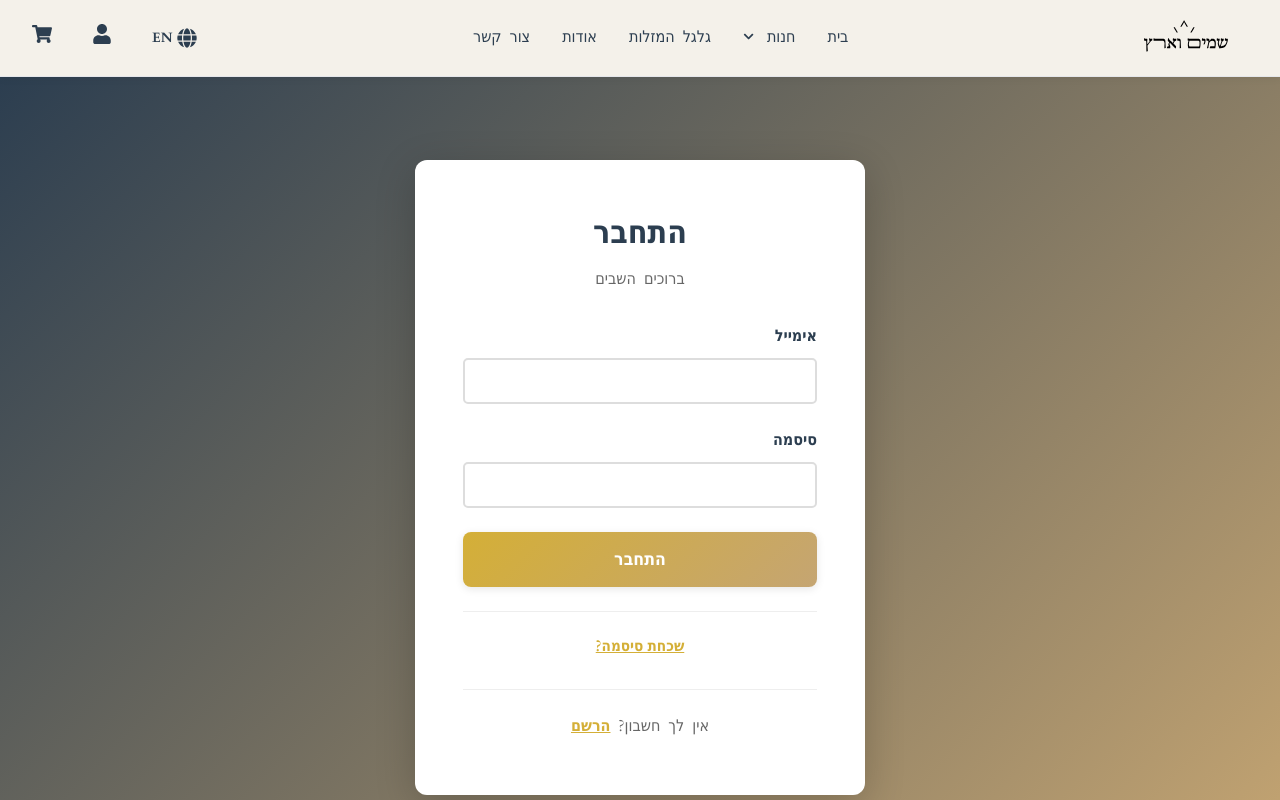
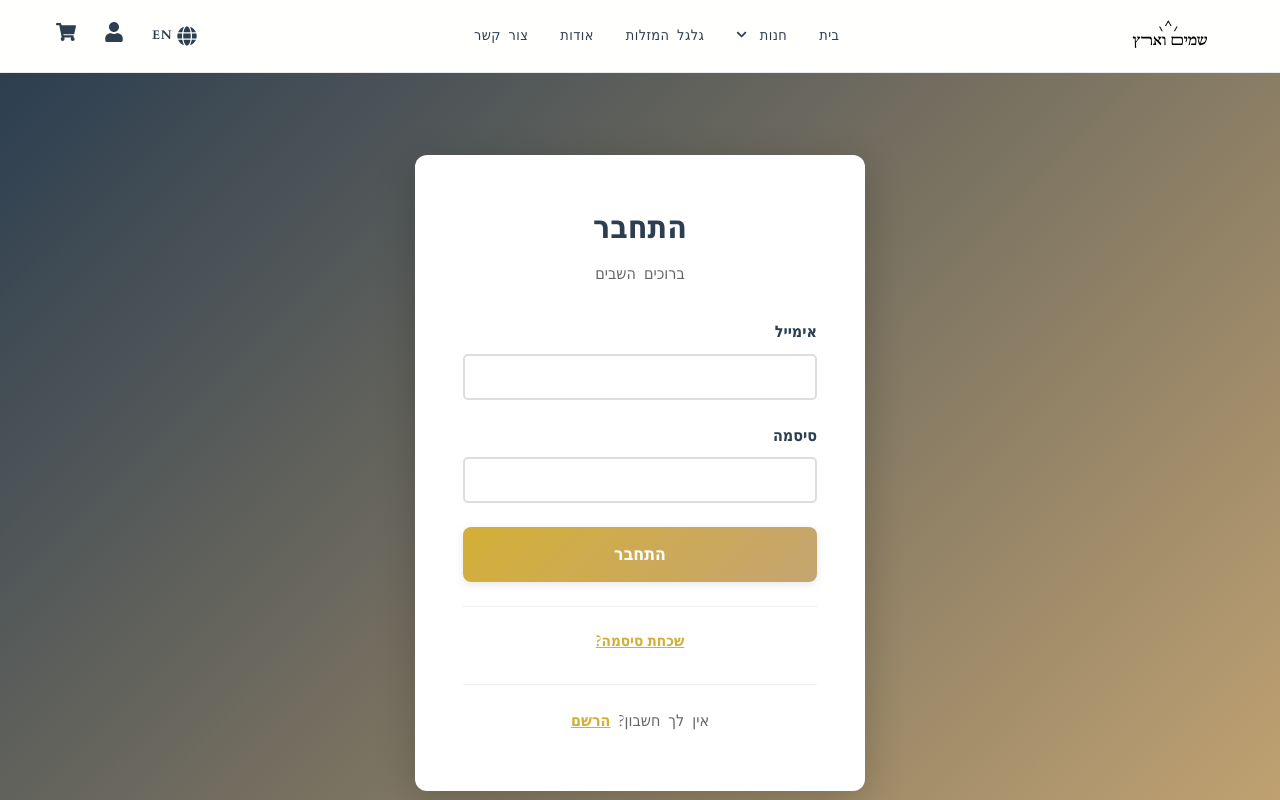
Before and after one commit to shmimveeretz/jewelry-shop, a React (Vite) app: page /login in a window 1280 px wide. Shown: the top 800 px of the page. Built offline with nearby package versions, Linux system fonts and the light colour scheme; no server answers; a web font is replaced by a local one.

Commit message:
changed the navbar

```diff
--- a/src/components/Navbar.jsx
+++ b/src/components/Navbar.jsx
@@ -77,13 +77,19 @@ function Navbar() {
           </li>
           <li
             className="dropdown"
-            onMouseEnter={() => setIsDropdownOpen(true)}
-            onMouseLeave={() => setIsDropdownOpen(false)}
+            onMouseEnter={() => !isMenuOpen && setIsDropdownOpen(true)}
+            onMouseLeave={() => !isMenuOpen && setIsDropdownOpen(false)}
           >
             <Link
               to="/shop"
               className={isActive("/shop")}
-              onClick={() => setIsMenuOpen(false)}
+              onClick={() => {
+                if (isMenuOpen) {
+                  setIsDropdownOpen((prev) => !prev);
+                } else {
+                  setIsMenuOpen(false);
+                }
+              }}
             >
               {t("shop")} <FaChevronDown className="dropdown-icon" />
             </Link>
--- a/src/styles/components/Navbar.css
+++ b/src/styles/components/Navbar.css
@@ -1,20 +1,22 @@
 .navbar {
-  background-color: #f4f1ea;
-  border-bottom: 1px solid var(--color-border);
-  padding: 0.2rem 0;
+  background-color: rgba(255, 255, 255, 0.92);
+  backdrop-filter: blur(12px);
+  -webkit-backdrop-filter: blur(12px);
+  border-bottom: 1px solid rgba(44, 62, 80, 0.1);
+  padding: 0;
   position: sticky;
   top: 0;
   z-index: 1000;
-  box-shadow: 0 2px 8px rgba(0, 0, 0, 0.05);
 }
 
 .navbar-container {
   max-width: 1400px;
   margin: 0 auto;
-  padding: 0 var(--spacing-md);
+  padding: 0 3rem;
   display: flex;
   justify-content: space-between;
   align-items: center;
+  height: 72px;
 }
 
 .navbar-logo {
@@ -32,47 +34,53 @@
 }
 
 .logo-image {
-  height: 70px;
+  height: 62px;
   width: auto;
   object-fit: contain;
 }
 
-/* Responsive logo size */
 @media (max-width: 640px) {
   .logo-image {
-    height: 60px;
+    height: 52px;
   }
 }
 
 .navbar-menu {
   display: flex;
   list-style: none;
-  gap: var(--spacing-lg);
+  gap: 2rem;
   align-items: center;
+  height: 100%;
 }
 
 .navbar-menu li a {
-  font-size: var(--font-size-base);
+  font-size: 0.9rem;
   font-weight: 500;
+  letter-spacing: 0.03em;
   color: var(--color-text);
-  padding: 0.5rem 0;
+  padding: 0.3rem 0;
   position: relative;
+  white-space: nowrap;
 }
 
 .navbar-menu li a::after {
   content: "";
   position: absolute;
-  bottom: 0;
+  bottom: -2px;
   right: 0;
   width: 0;
   height: 2px;
   background-color: var(--color-secondary);
-  transition: width var(--transition-medium);
+  transition: width 0.25s ease;
 }
 
 .navbar-menu li a:hover::after,
 .navbar-menu li a.active::after {
   width: 100%;
+}
+
+.navbar-menu li a:hover {
+  color: var(--color-secondary);
 }
 
 .navbar-menu li a.active {
@@ -96,20 +104,25 @@
 
 .dropdown-menu {
   position: absolute;
-  top: 100%;
+  top: calc(100% + 0.75rem);
   right: 0;
-  background-color: var(--color-white);
+  background-color: #ffffff;
   list-style: none;
-  min-width: 200px;
-  box-shadow: 0 4px 12px rgba(0, 0, 0, 0.15);
-  border-radius: var(--radius-md);
-  padding: var(--spacing-sm) 0;
+  min-width: 210px;
+  box-shadow:
+    0 4px 6px -1px rgba(0, 0, 0, 0.08),
+    0 10px 24px -4px rgba(0, 0, 0, 0.12);
+  border: 1px solid rgba(196, 198, 205, 0.4);
+  border-radius: 4px;
+  padding: 0.5rem 0;
   opacity: 0;
   visibility: hidden;
-  transform: translateY(-10px);
-  transition: all 0.3s ease;
-  z-index: 1000;
-  margin-top: 0.5rem;
+  transform: translateY(-8px);
+  transition:
+    opacity 0.25s ease,
+    transform 0.25s ease,
+    visibility 0.25s ease;
+  z-index: 1001;
 }
 
 .dropdown-menu.show {
@@ -124,11 +137,13 @@
 
 .dropdown-menu li a {
   display: block;
-  padding: var(--spacing-sm) var(--spacing-md);
+  padding: 0.6rem 1.25rem;
   color: var(--color-text);
-  font-size: var(--font-size-base);
+  font-size: 0.875rem;
   font-weight: 400;
-  transition: all 0.2s ease;
+  transition:
+    background 0.18s ease,
+    color 0.18s ease;
   border-right: 3px solid transparent;
 }
 
@@ -137,15 +152,14 @@
 }
 
 .dropdown-menu li a:hover {
-  background-color: rgba(212, 175, 55, 0.1);
+  background-color: rgba(212, 175, 55, 0.08);
   color: var(--color-secondary);
   border-right-color: var(--color-secondary);
-  padding-right: calc(var(--spacing-md) + 5px);
 }
 
 .navbar-icons {
   display: flex;
-  gap: var(--spacing-md);
+  gap: 0.75rem;
   align-items: center;
 }
 
@@ -153,31 +167,38 @@
   display: flex;
   align-items: center;
   gap: 0.3rem;
-  padding: 0.5rem 0.8rem;
+  padding: 0.4rem 0.85rem;
   background-color: var(--color-secondary);
   color: white;
   border: none;
-  border-radius: 20px;
+  border-radius: 999px;
   cursor: pointer;
-  transition: all 0.3s ease;
-  font-size: 0.9rem;
+  transition:
+    background-color 0.2s ease,
+    box-shadow 0.2s ease;
+  font-size: 0.8rem;
   font-weight: 600;
+  letter-spacing: 0.04em;
+  line-height: 1;
 }
 
 .language-btn:hover {
   background-color: var(--color-primary);
-  transform: translateY(-2px);
-  box-shadow: 0 4px 12px rgba(0, 0, 0, 0.15);
+  box-shadow: 0 2px 8px rgba(0, 0, 0, 0.18);
 }
 
 .language-text {
-  font-size: 0.85rem;
+  font-size: 0.78rem;
 }
 
 .user-name {
   color: var(--color-primary);
   font-weight: 600;
-  font-size: 0.9rem;
+  font-size: 0.82rem;
+  white-space: nowrap;
+  max-width: 160px;
+  overflow: hidden;
+  text-overflow: ellipsis;
 }
 
 .navbar-icon {
@@ -236,50 +257,85 @@
   cursor: pointer;
 }
 
-/* Mobile Responsive */
+/* ── Mobile ─────────────────────────────────────────────────────── */
 @media (max-width: 768px) {
+  .navbar-container {
+    padding: 0 1.25rem;
+    height: 64px;
+  }
+
   .navbar-menu {
     position: fixed;
-    top: 95px;
+    top: 64px;
     right: -100%;
-    width: 250px;
-    height: calc(100vh - 95px);
-    background-color: var(--color-white);
+    width: 260px;
+    height: calc(100vh - 64px);
+    background-color: #ffffff;
     flex-direction: column;
-    padding: var(--spacing-lg);
-    box-shadow: -2px 0 8px rgba(0, 0, 0, 0.1);
-    transition: right var(--transition-medium);
+    padding: 1.5rem 1.25rem;
+    gap: 0.25rem;
+    box-shadow: -4px 0 20px rgba(0, 0, 0, 0.1);
+    transition: right 0.3s ease;
     align-items: flex-start;
+    overflow-y: auto;
   }
 
   .navbar-menu.active {
     right: 0;
   }
 
+  .navbar-menu li {
+    width: 100%;
+  }
+
+  .navbar-menu li a {
+    display: block;
+    padding: 0.65rem 0.5rem;
+    font-size: 1rem;
+    border-bottom: 1px solid rgba(44, 62, 80, 0.06);
+  }
+
+  .navbar-menu li a::after {
+    display: none;
+  }
+
   .navbar-mobile-toggle {
     display: block;
   }
 
-  /* Mobile dropdown adjustments */
+  .user-name {
+    display: none;
+  }
+
+  /* Mobile dropdown */
   .dropdown-menu {
     position: static;
     box-shadow: none;
-    background-color: rgba(212, 175, 55, 0.05);
-    margin-top: 0.5rem;
-    border-radius: 0;
-    padding: 0;
+    border: none;
+    background-color: rgba(212, 175, 55, 0.06);
+    border-radius: 4px;
+    margin: 0.25rem 0 0.5rem;
+    padding: 0.25rem 0;
+    opacity: 1;
+    visibility: visible;
+    transform: none;
+    display: none;
   }
 
   .dropdown-menu.show {
-    transform: translateY(0);
+    display: block;
   }
 
   .dropdown-menu li a {
-    padding-right: var(--spacing-lg);
-    font-size: 0.9rem;
+    padding: 0.55rem 1.25rem;
+    font-size: 0.875rem;
+    border-bottom: none;
+    color: var(--color-text-light);
   }
 
   .dropdown-menu li a:hover {
-    padding-right: calc(var(--spacing-lg) + 5px);
+    color: var(--color-secondary);
+    background-color: rgba(212, 175, 55, 0.1);
+    border-right-color: var(--color-secondary);
   }
 }
```
